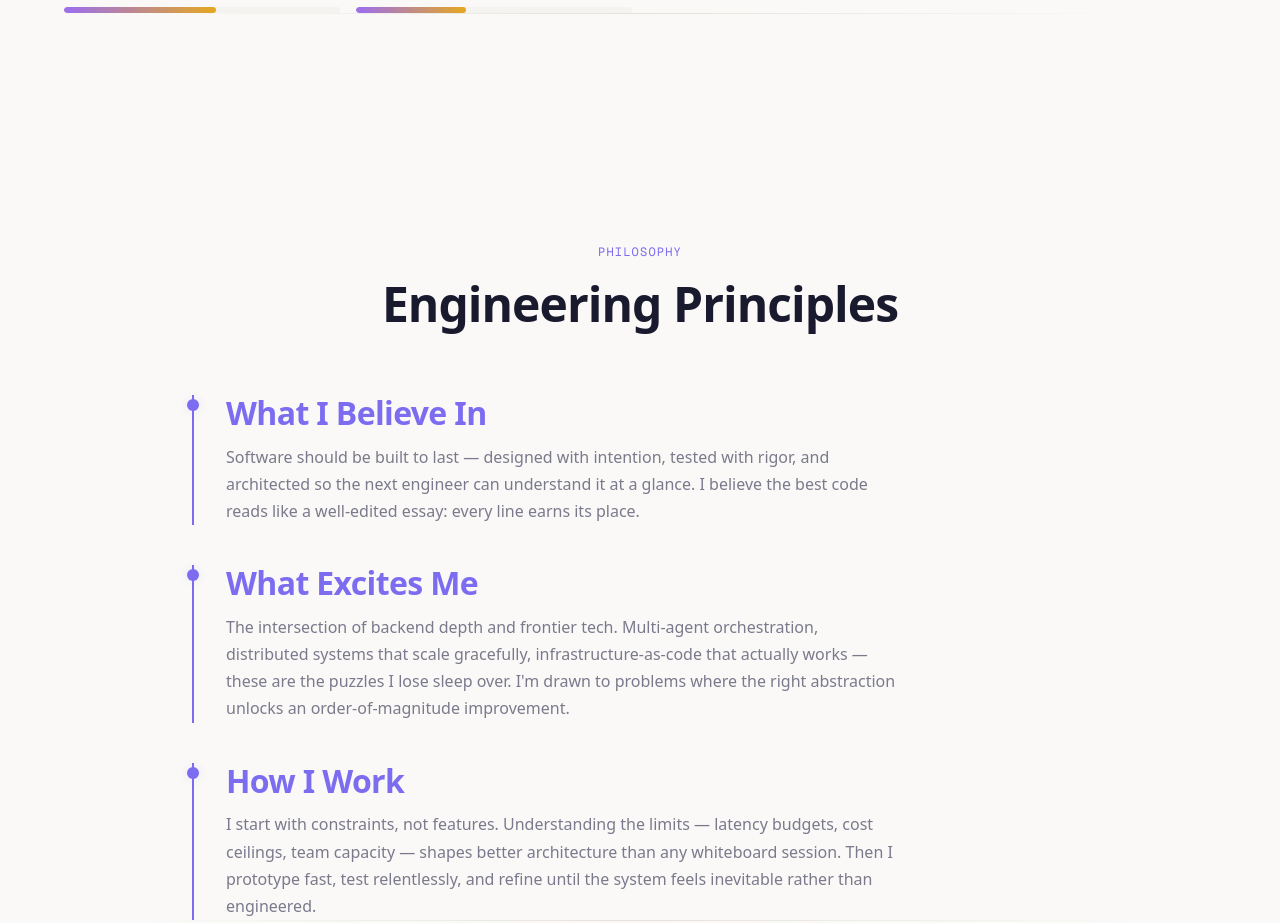
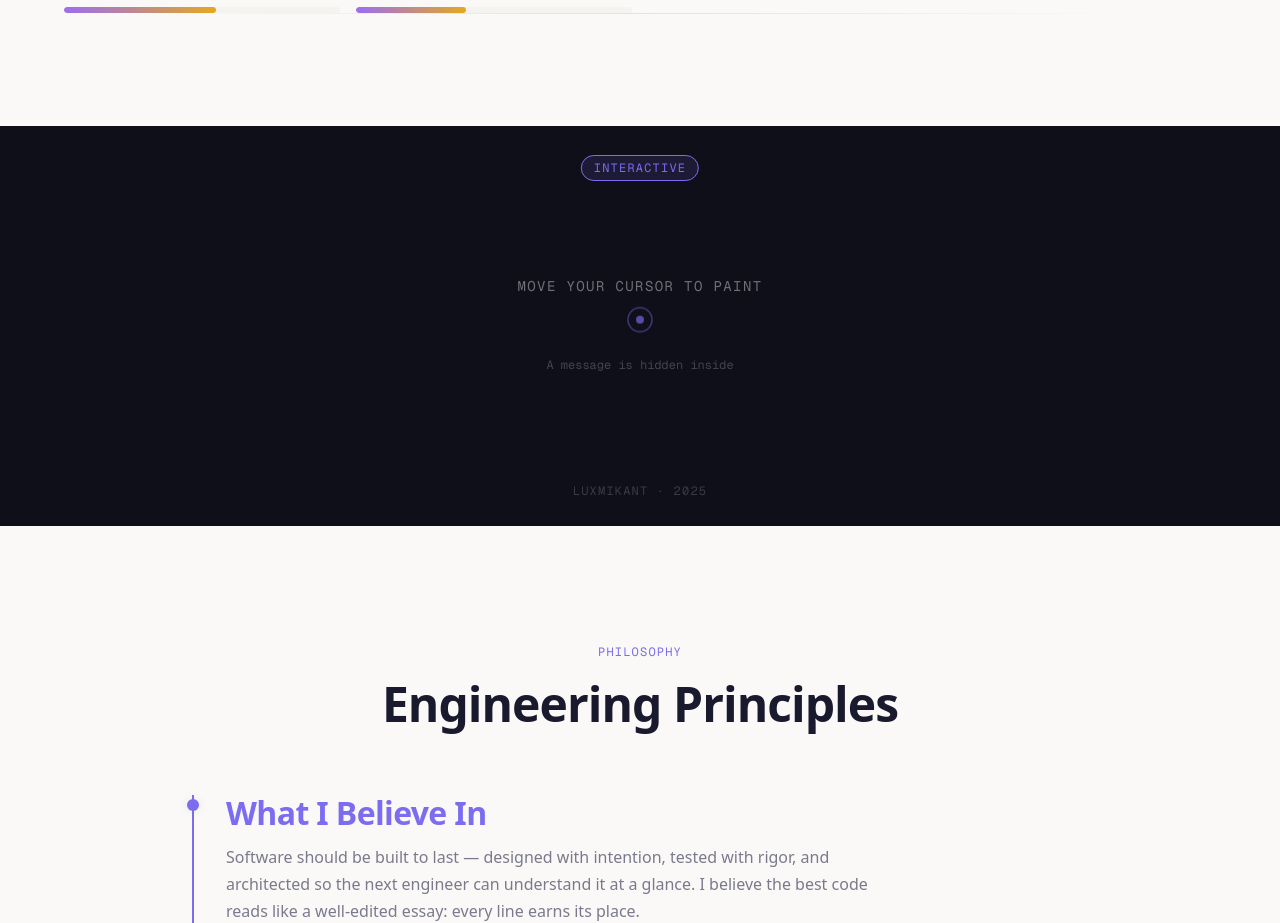
Before and after one commit to luxmikant/personal-portfolio, a Next.js app: page / in a window 1280 px wide. Shown: the part 6380-7303 px from the top of the page. Built offline with nearby package versions, Linux system fonts and the light colour scheme; no server answers.

Commit message:
feat: add interactive canvas art section to landing page

```diff
--- a/src/app/LandingPage.tsx
+++ b/src/app/LandingPage.tsx
@@ -11,6 +11,7 @@ import SkillsSection from "@/components/Sections/SkillsSection";
 import RecommendationsSection from "@/components/Sections/RecommendationsSection";
 import FooterSection from "@/components/Sections/FooterSection";
 import ScrollAvatar from "@/components/Avatar3D/ScrollAvatar";
+import CursorPaintSection from "@/components/Sections/CursorPaintSection";
 
 export default function LandingPage() {
   // Fix hydration: read sessionStorage only in useEffect
@@ -69,7 +70,10 @@ export default function LandingPage() {
           {/* 5. Skills */}
           <SkillsSection />
 
-          {/* 6. Engineering Philosophy */}
+          {/* 6. Interactive Canvas Art */}
+          <CursorPaintSection />
+
+          {/* 7. Engineering Philosophy */}
           <RecommendationsSection />
 
           {/* 7. Footer / Contact */}
--- /dev/null
+++ b/src/components/Sections/CursorPaintSection.tsx
@@ -0,0 +1,242 @@
+"use client";
+
+import { useRef, useEffect, useCallback, useState } from "react";
+import { motion } from "framer-motion";
+
+/* ─── Constants ─────────────────────────────────────────────────────────── */
+
+/** Each pixel-art "block" in px */
+const GRID = 22;
+
+/** Portfolio accent palette  violet → teal → amber → purple → violet */
+const PALETTE: [number, number, number][] = [
+  [248, 81, 62],   // Violet  #7c6cf0
+  [160, 62, 44],   // Teal    #2bb58e
+  [30,  80, 56],   // Amber   #e88c3a
+  [268, 81, 69],   // Purple  #9b6ef0
+  [248, 81, 62],   // Violet  (closes the loop)
+];
+
+const HIDDEN_TEXT = ["Code is the brush.", "Systems are the canvas."];
+const SECTION_BG = "#0f0f1a";
+
+/* ─── Colour helper ──────────────────────────────────────────────────────── */
+function lerpHsl(t: number): string {
+  const n = PALETTE.length - 1;
+  const i = Math.min(Math.floor(t * n), n - 1);
+  const f = t * n - i;
+  const [h1, s1, l1] = PALETTE[i];
+  const [h2, s2, l2] = PALETTE[i + 1];
+  return `hsl(${h1 + (h2 - h1) * f},${(s1 + (s2 - s1) * f).toFixed(1)}%,${(l1 + (l2 - l1) * f).toFixed(1)}%)`;
+}
+
+/* ─── Component ─────────────────────────────────────────────────────────── */
+export default function CursorPaintSection() {
+  const sectionRef = useRef<HTMLElement>(null);
+  const canvasRef  = useRef<HTMLCanvasElement>(null);
+
+  const progressRef = useRef(0);
+  const lastRef     = useRef<{ x: number; y: number } | null>(null);
+
+  const [hasStarted, setHasStarted] = useState(false);
+
+  /* Draw the hidden-message mask on top of whatever is on the canvas.
+     The text is filled with SECTION_BG colour → on painted blocks it
+     appears as a dark cut-out; on the transparent canvas it's invisible. */
+  const drawTextMask = useCallback(
+    (ctx: CanvasRenderingContext2D, w: number, h: number) => {
+      ctx.save();
+      ctx.fillStyle = SECTION_BG;
+      ctx.textAlign = "center";
+      ctx.textBaseline = "middle";
+
+      const fontSize = Math.max(26, Math.min(68, w * 0.058));
+      ctx.font = `bold ${fontSize}px 'Geist Sans', 'Inter', system-ui, sans-serif`;
+
+      const lineH   = fontSize * 1.4;
+      const totalH  = HIDDEN_TEXT.length * lineH;
+      const startY  = h / 2 - totalH / 2 + lineH / 2;
+
+      HIDDEN_TEXT.forEach((line, i) => {
+        ctx.fillText(line, w / 2, startY + i * lineH);
+      });
+      ctx.restore();
+    },
+    []
+  );
+
+  /* Paint one pixelated block and re-stamp the text mask on top */
+  const paintAt = useCallback(
+    (x: number, y: number) => {
+      const canvas = canvasRef.current;
+      if (!canvas) return;
+      const ctx = canvas.getContext("2d");
+      if (!ctx) return;
+
+      const gx = Math.floor(x / GRID) * GRID;
+      const gy = Math.floor(y / GRID) * GRID;
+
+      ctx.fillStyle = lerpHsl(progressRef.current % 1);
+      ctx.fillRect(gx, gy, GRID - 1, GRID - 1);
+
+      drawTextMask(ctx, canvas.width, canvas.height);
+      progressRef.current += 0.0022;
+    },
+    [drawTextMask]
+  );
+
+  /* Interpolate from last position to current (fills gaps at high speed) */
+  const handleMove = useCallback(
+    (clientX: number, clientY: number) => {
+      const canvas = canvasRef.current;
+      if (!canvas) return;
+      const rect = canvas.getBoundingClientRect();
+      const cx   = clientX - rect.left;
+      const cy   = clientY - rect.top;
+
+      if (cx < 0 || cy < 0 || cx > canvas.width || cy > canvas.height) {
+        lastRef.current = null;
+        return;
+      }
+
+      if (!hasStarted) setHasStarted(true);
+
+      const last = lastRef.current;
+      if (last) {
+        const dist  = Math.hypot(cx - last.x, cy - last.y);
+        const steps = Math.max(1, Math.ceil(dist / (GRID / 2)));
+        for (let k = 0; k <= steps; k++) {
+          paintAt(
+            last.x + (cx - last.x) * (k / steps),
+            last.y + (cy - last.y) * (k / steps)
+          );
+        }
+      } else {
+        paintAt(cx, cy);
+      }
+
+      lastRef.current = { x: cx, y: cy };
+    },
+    [paintAt, hasStarted]
+  );
+
+  /* Canvas resize + event wiring */
+  useEffect(() => {
+    const canvas  = canvasRef.current;
+    const section = sectionRef.current;
+    if (!canvas || !section) return;
+
+    const syncSize = () => {
+      const { width, height } = canvas.getBoundingClientRect();
+      canvas.width  = Math.round(width);
+      canvas.height = Math.round(height);
+    };
+
+    syncSize();
+    const ro = new ResizeObserver(syncSize);
+    ro.observe(canvas);
+
+    const onMouseMove  = (e: MouseEvent)     => handleMove(e.clientX, e.clientY);
+    const onMouseLeave = ()                  => { lastRef.current = null; };
+    const onTouchMove  = (e: TouchEvent)     => {
+      e.preventDefault();
+      handleMove(e.touches[0].clientX, e.touches[0].clientY);
+    };
+    const onTouchEnd   = ()                  => { lastRef.current = null; };
+
+    canvas.addEventListener("mousemove",  onMouseMove);
+    canvas.addEventListener("mouseleave", onMouseLeave);
+    canvas.addEventListener("touchmove",  onTouchMove, { passive: false });
+    canvas.addEventListener("touchend",   onTouchEnd);
+
+    return () => {
+      ro.disconnect();
+      canvas.removeEventListener("mousemove",  onMouseMove);
+      canvas.removeEventListener("mouseleave", onMouseLeave);
+      canvas.removeEventListener("touchmove",  onTouchMove);
+      canvas.removeEventListener("touchend",   onTouchEnd);
+    };
+  }, [handleMove]);
+
+  return (
+    <section
+      ref={sectionRef}
+      id="canvas-art"
+      className="relative overflow-hidden"
+      data-domain="landing"
+      style={{ background: SECTION_BG }}
+    >
+      {/* ── Section badge ── */}
+      <motion.div
+        className="absolute top-7 left-1/2 -translate-x-1/2 z-20 pointer-events-none"
+        initial={{ opacity: 0, y: -8 }}
+        whileInView={{ opacity: 1, y: 0 }}
+        viewport={{ once: true }}
+        transition={{ duration: 0.55 }}
+      >
+        <span
+          className="inline-block px-3 py-1 text-xs font-mono uppercase tracking-widest rounded-full border"
+          style={{
+            color: "var(--domain-primary)",
+            borderColor: "var(--domain-primary)",
+            background: "rgba(124, 108, 240, 0.12)",
+          }}
+        >
+          Interactive
+        </span>
+      </motion.div>
+
+      {/* ── Instruction overlay (fades out once painting starts) ── */}
+      <motion.div
+        className="absolute inset-0 z-10 flex flex-col items-center justify-center gap-3 pointer-events-none select-none"
+        animate={{ opacity: hasStarted ? 0 : 1 }}
+        transition={{ duration: 0.8 }}
+      >
+        <p
+          className="text-sm font-mono tracking-widest uppercase"
+          style={{ color: "rgba(255,255,255,0.40)" }}
+        >
+          Move your cursor to paint
+        </p>
+
+        {/* Animated cursor dot */}
+        <svg width="32" height="32" viewBox="0 0 32 32" fill="none"
+             className="animate-bounce" style={{ animationDuration: "1.6s" }}>
+          <circle cx="16" cy="16" r="12" stroke="rgba(124,108,240,0.45)" strokeWidth="1.5" />
+          <circle cx="16" cy="16" r="4"  fill ="rgba(124,108,240,0.65)" />
+        </svg>
+
+        <p
+          className="text-xs font-mono"
+          style={{ color: "rgba(255,255,255,0.22)" }}
+        >
+          A message is hidden inside
+        </p>
+      </motion.div>
+
+      {/* ── Bottom label (always visible) ── */}
+      <div
+        className="absolute bottom-6 left-1/2 -translate-x-1/2 z-20 pointer-events-none select-none text-center"
+      >
+        <p
+          className="text-xs font-mono tracking-widest uppercase"
+          style={{ color: "rgba(255,255,255,0.18)" }}
+        >
+          Luxmikant · 2025
+        </p>
+      </div>
+
+      {/* ── The canvas ── */}
+      <canvas
+        ref={canvasRef}
+        className="block w-full"
+        style={{
+          height: "clamp(360px, 50vh, 520px)",
+          cursor: "crosshair",
+          touchAction: "none",
+          display: "block",
+        }}
+      />
+    </section>
+  );
+}
```
